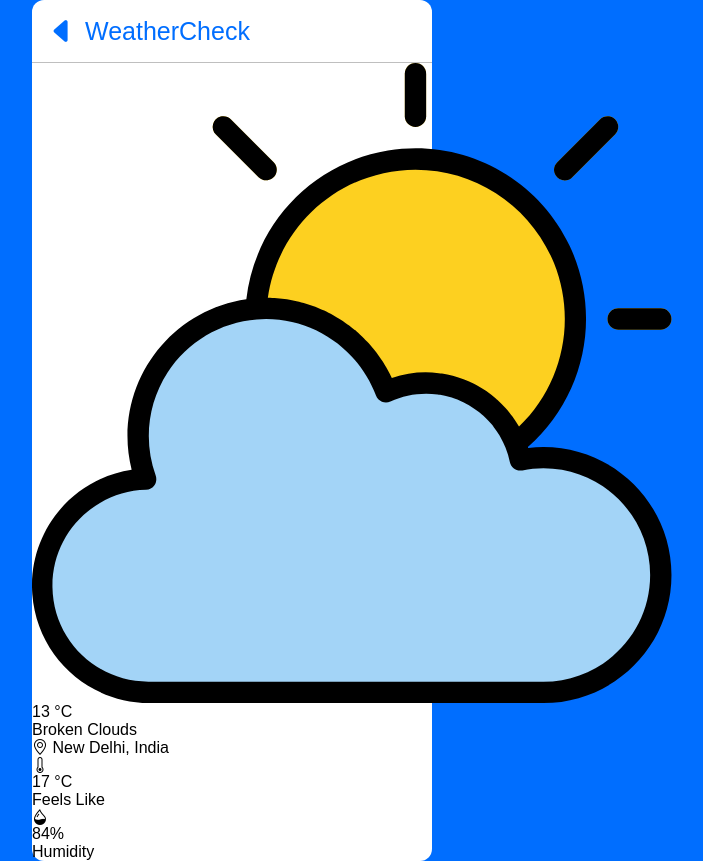
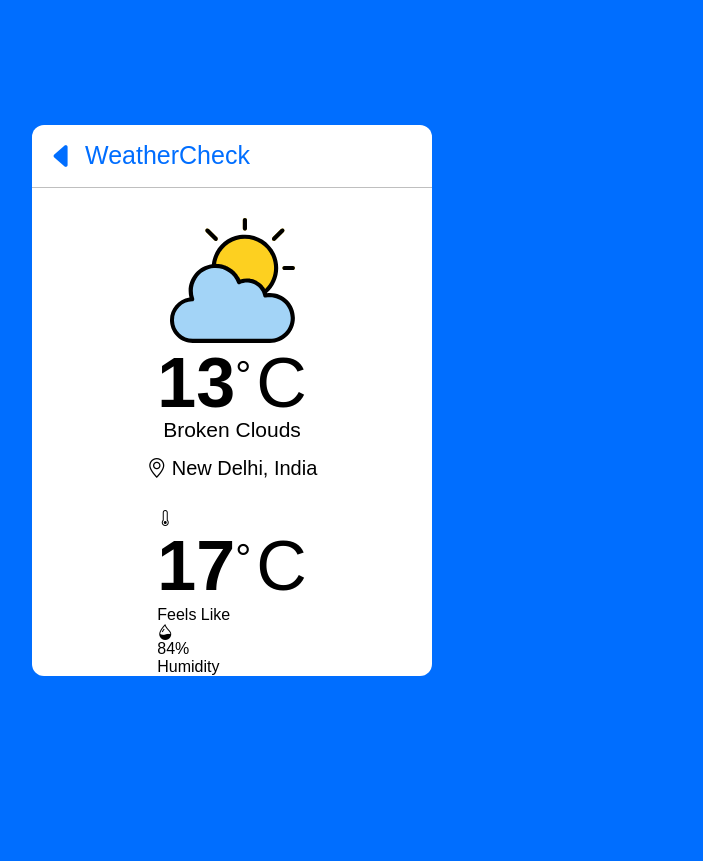
Before and after one commit to Srinivaasan27/WeatherCheck, a plain HTML site: page index.html in a window 1280 px wide. Shown: the whole page, without its empty margins (408-1111 px from the left). After the commit the page ends 800 px from the top, so only its background shows below. Drawn offline with nearby package versions, Linux system fonts and the light colour scheme; a web font is replaced by a local one.

Commit message:
Update style.css

```diff
--- a/style.css
+++ b/style.css
@@ -91,3 +91,42 @@ header i {
     cursor: pointer;
     background: rgb(0, 110, 255);
 }
+
+.wrapper .weather-part {
+    margin: 30px 0 0;
+    display: flex;
+    align-items: center;
+    justify-content: center;
+    flex-direction: column;
+}
+.weather-part img {
+    max-width: 125px;
+}
+.weather-part .temp {
+    display: flex;
+    font-size: 70px;
+    font-weight: 500;
+}
+.weather-part .temp .numb {
+    font-weight: 600;
+}
+.weather-part .temp .deg {
+    font-size: 40px;
+    margin: 10px 5px 0 0;
+    display: block;
+}
+.weather-part .weather {
+    font-size: 21px;
+    text-align: center;
+    margin: -5px 20px 15px;
+}
+.weather-part .location {
+    display: flex;
+    align-items: center;
+    font-size: 20px;
+    margin-bottom: 30px;
+}
+.location i {
+    font-size: 20px;
+    margin-right: 5px;
+}
```
